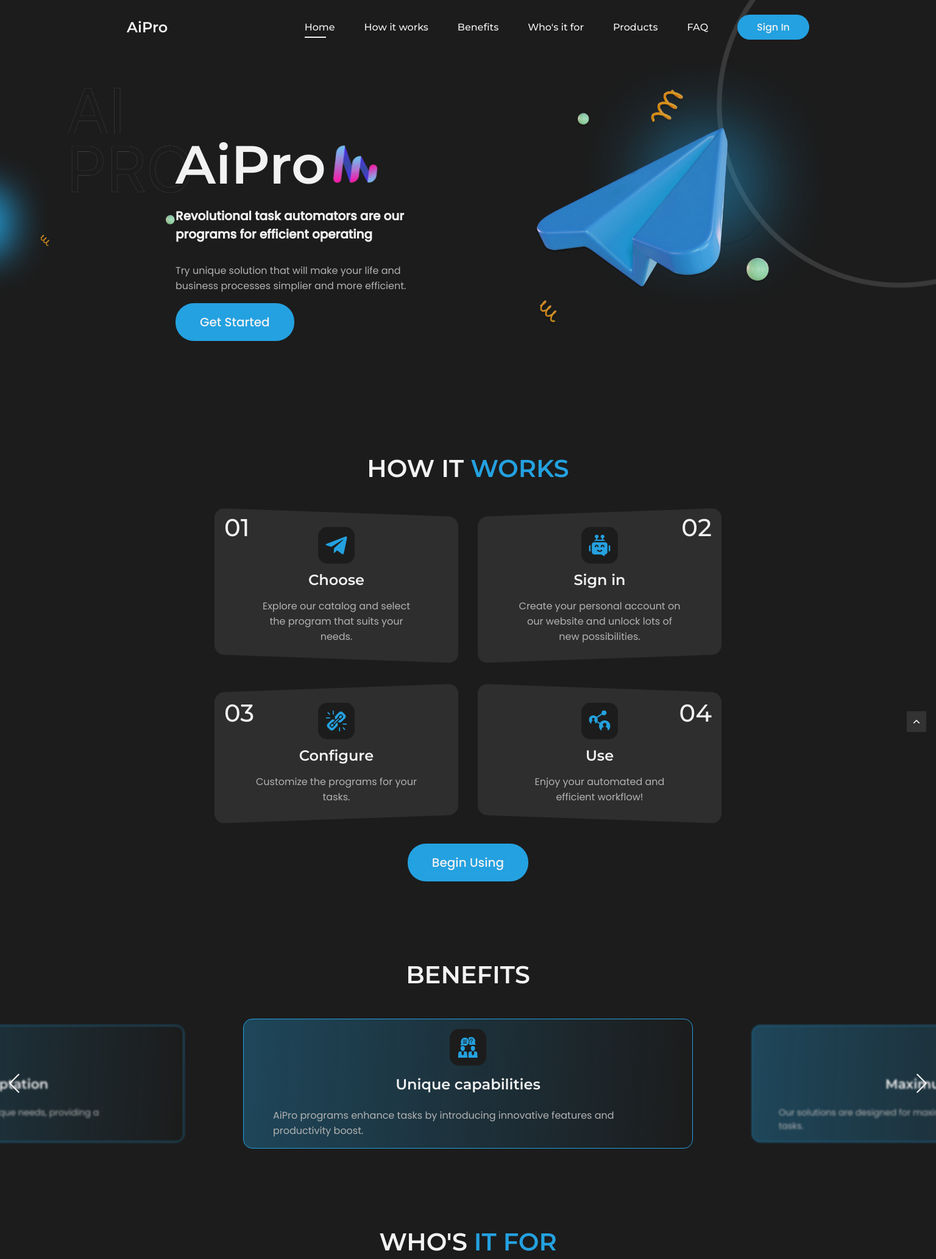
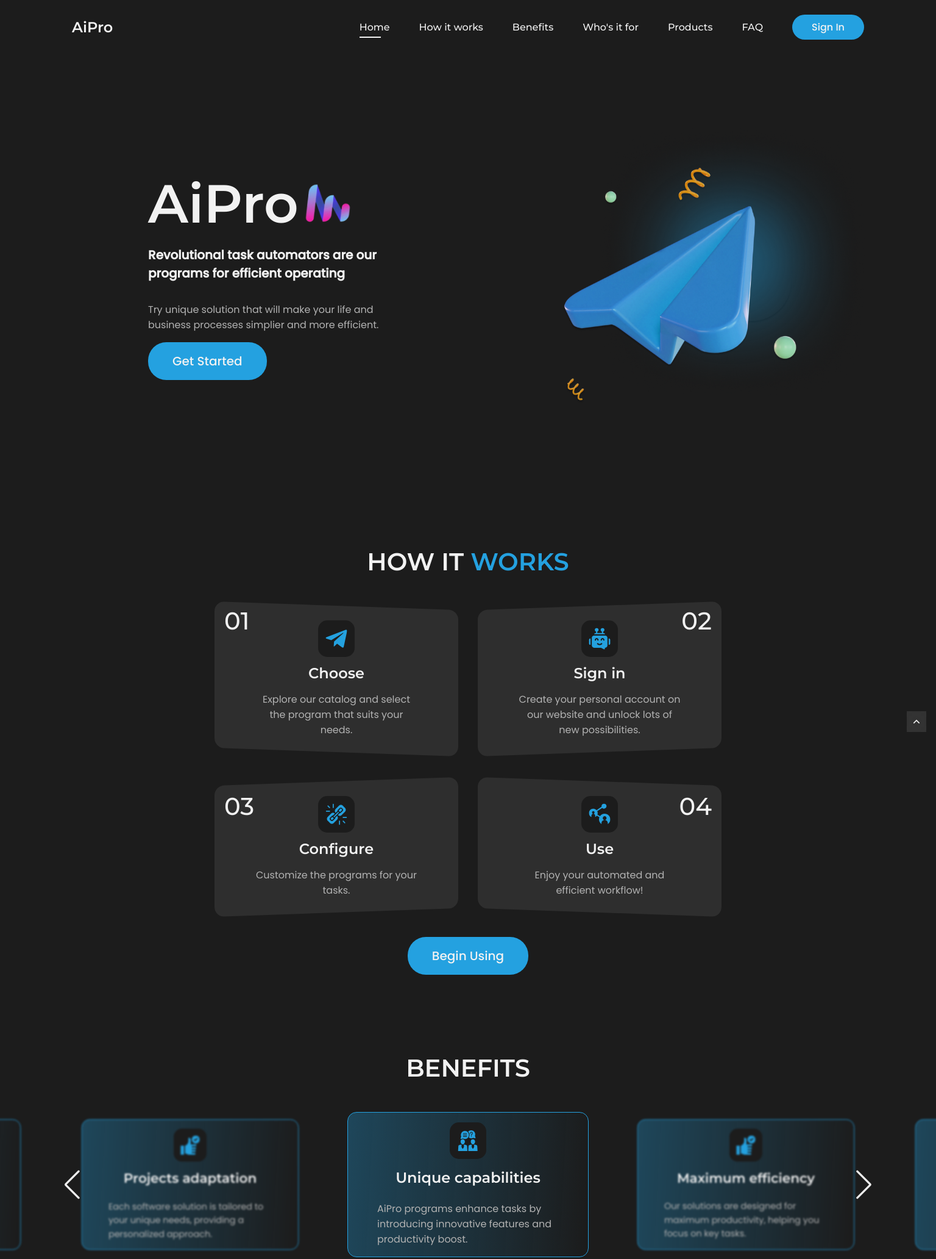
Before and after one commit to kastastin/web-examples, a plain HTML site: page Aipro/index.html in a window 1536 px wide. Shown: the top 2064 px of the page at 61% size. Drawn offline with nearby package versions, Linux system fonts and the light colour scheme.

Commit message:
Aipro adaptive (>1440px)

```diff
--- a/Aipro/assets/css/queries.css
+++ b/Aipro/assets/css/queries.css
@@ -467,8 +467,9 @@
     left: -10rem;
   }
 
-  .home__img-spring {
-    top: 24rem;
+  .home__img-spring,
+  .home__img-circle-small {
+    display: none;
   }
 
   .how__step {
@@ -520,3 +521,44 @@
     padding: 0 3rem;
   }
 }
+
+@media screen and (min-width: 1440px) {
+  .container {
+    max-width: 1300px;
+  }
+
+  .home {
+    height: 100vh;
+  }
+
+  .home__container {
+    padding-top: 8rem;
+    padding-bottom: 5rem;
+  }
+
+  .home__img {
+    width: 500px;
+    transform: translate(5rem, -1rem);
+  }
+
+  .home__img-text-bg {
+    display: none;
+  }
+
+  .home__img-circle-big,
+  .home__img-circle-medium {
+    display: none;
+  }
+
+  .swiper-button-next:after {
+    font-size: 3rem;
+    position: absolute;
+    right: 6rem;
+  }
+
+  .swiper-button-prev:after {
+    font-size: 3rem;
+    position: absolute;
+    left: 6rem;
+  }
+}
--- a/Aipro/assets/css/style.css
+++ b/Aipro/assets/css/style.css
@@ -1008,7 +1008,7 @@ img {
 }
 
 input[name="question"]:checked + .collapsible {
-  height: 5rem;
+  height: 6rem;
 }
 
 .faq__question .collapsible {
--- a/Aipro/assets/js/main.js
+++ b/Aipro/assets/js/main.js
@@ -109,6 +109,10 @@ const swiperBenefits = new Swiper(".benefit__swiper", {
       slidesPerView: 2,
       spaceBetween: 60,
     },
+    1440: {
+      slidesPerView: 3.5,
+      spaceBetween: 60,
+    },
   },
 });
 
```
